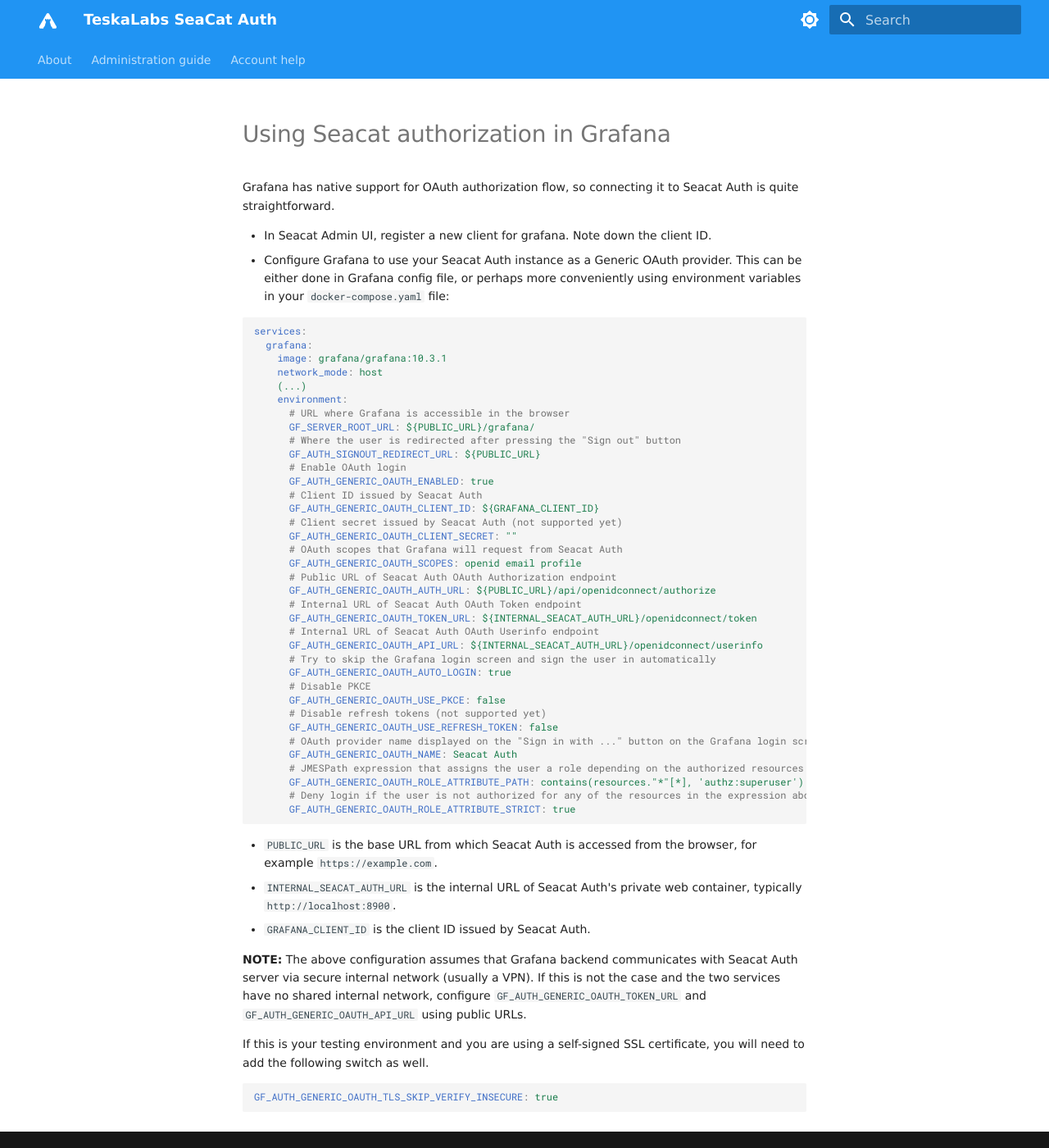
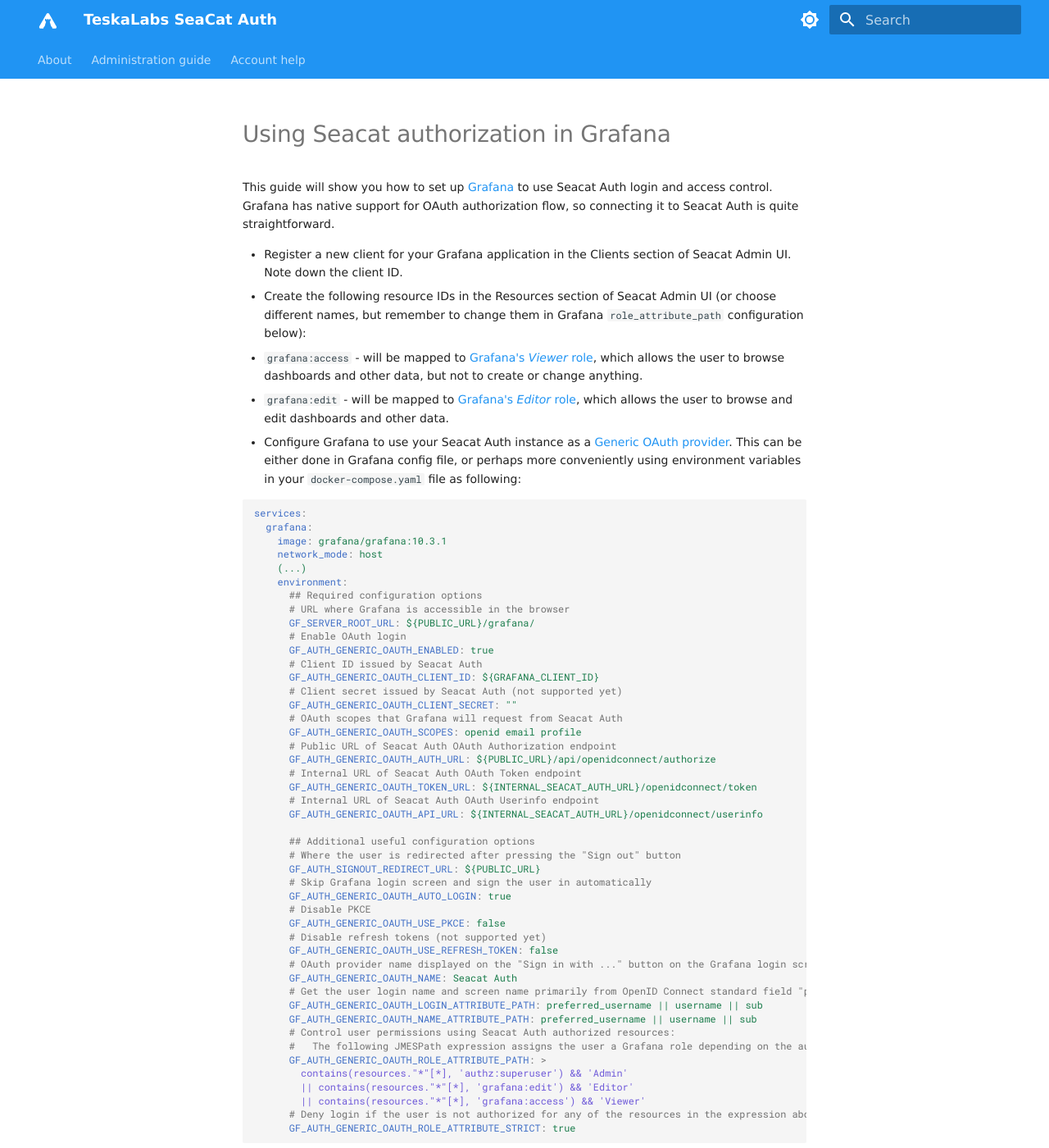
Before and after one commit to TeskaLabs/seacat-auth, an MkDocs documentation site: the page built from docs/integrations/grafana.md, in a window 1280 px wide and 1400 px high. Shown: the whole window at 82% size. Built offline with MkDocs 1.6.1 and Material for MkDocs 9.7.7, drawn with Linux system fonts in a browser that asks for light colours; some web fonts are replaced; some of the changed text lies outside the part shown.

Commit message:
links and details

````diff
--- a/docs/integrations/grafana.md
+++ b/docs/integrations/grafana.md
@@ -4,10 +4,17 @@
 
 # Using Seacat authorization in Grafana
 
+This guide will show you how to set up [Grafana](https://grafana.com/) to use Seacat Auth login and access control.
 Grafana has native support for OAuth authorization flow, so connecting it to Seacat Auth is quite straightforward.
 
-- In Seacat Admin UI, register a new client for grafana. Note down the client ID.
-- Configure Grafana to use your Seacat Auth instance as a Generic OAuth provider. This can be either done in Grafana config file, or perhaps more conveniently using environment variables in your `docker-compose.yaml` file:
+- Register a new client for your Grafana application in the Clients section of Seacat Admin UI. Note down the client ID.
+- Create the following resource IDs in the Resources section of Seacat Admin UI (or choose different names, but remember to change them in Grafana `role_attribute_path` configuration below):
+  - `grafana:access` - will be mapped to [Grafana's _Viewer_ role](https://grafana.com/docs/grafana/latest/administration/roles-and-permissions/#organization-roles),
+    which allows the user to browse dashboards and other data, but not to create or change anything.
+  - `grafana:edit` - will be mapped to [Grafana's _Editor_ role](https://grafana.com/docs/grafana/latest/administration/roles-and-permissions/#organization-roles),
+    which allows the user to browse and edit dashboards and other data.
+- Configure Grafana to use your Seacat Auth instance as a [Generic OAuth provider](https://grafana.com/docs/grafana/latest/setup-grafana/configure-security/configure-authentication/generic-oauth/).
+  This can be either done in Grafana config file, or perhaps more conveniently using environment variables in your `docker-compose.yaml` file as following:
 
 ```yaml
 services:
@@ -16,10 +23,9 @@
     network_mode: host
     (...)
     environment:
+      ## Required configuration options
       # URL where Grafana is accessible in the browser
       GF_SERVER_ROOT_URL: ${PUBLIC_URL}/grafana/
-      # Where the user is redirected after pressing the "Sign out" button
-      GF_AUTH_SIGNOUT_REDIRECT_URL: ${PUBLIC_URL}
       # Enable OAuth login
       GF_AUTH_GENERIC_OAUTH_ENABLED: true
       # Client ID issued by Seacat Auth
@@ -34,7 +40,11 @@
       GF_AUTH_GENERIC_OAUTH_TOKEN_URL: ${INTERNAL_SEACAT_AUTH_URL}/openidconnect/token
       # Internal URL of Seacat Auth OAuth Userinfo endpoint
       GF_AUTH_GENERIC_OAUTH_API_URL: ${INTERNAL_SEACAT_AUTH_URL}/openidconnect/userinfo
-      # Try to skip the Grafana login screen and sign the user in automatically
+
+      ## Additional useful configuration options
+      # Where the user is redirected after pressing the "Sign out" button
+      GF_AUTH_SIGNOUT_REDIRECT_URL: ${PUBLIC_URL}
+      # Skip Grafana login screen and sign the user in automatically
       GF_AUTH_GENERIC_OAUTH_AUTO_LOGIN: true
       # Disable PKCE
       GF_AUTH_GENERIC_OAUTH_USE_PKCE: false
@@ -42,8 +52,15 @@
       GF_AUTH_GENERIC_OAUTH_USE_REFRESH_TOKEN: false
       # OAuth provider name displayed on the "Sign in with ..." button on the Grafana login screen
       GF_AUTH_GENERIC_OAUTH_NAME: Seacat Auth
-      # JMESPath expression that assigns the user a role depending on the authorized resources in their Userinfo or ID token
-      GF_AUTH_GENERIC_OAUTH_ROLE_ATTRIBUTE_PATH: contains(resources."*"[*], 'authz:superuser') && 'Admin' || contains(resources."*"[*], 'grafana:edit') && 'Editor' || contains(resources."*"[*], 'grafana:access') && 'Viewer'
+      # Get the user login name and screen name primarily from OpenID Connect standard field "preferred_username", with fallback to "username" and "sub" fields
+      GF_AUTH_GENERIC_OAUTH_LOGIN_ATTRIBUTE_PATH: preferred_username || username || sub
+      GF_AUTH_GENERIC_OAUTH_NAME_ATTRIBUTE_PATH: preferred_username || username || sub
+      # Control user permissions using Seacat Auth authorized resources:
+      #   The following JMESPath expression assigns the user a Grafana role depending on the authorized resources in their ID token or Userinfo
+      GF_AUTH_GENERIC_OAUTH_ROLE_ATTRIBUTE_PATH: >
+        contains(resources."*"[*], 'authz:superuser') && 'Admin'
+        || contains(resources."*"[*], 'grafana:edit') && 'Editor'
+        || contains(resources."*"[*], 'grafana:access') && 'Viewer'
       # Deny login if the user is not authorized for any of the resources in the expression above
       GF_AUTH_GENERIC_OAUTH_ROLE_ATTRIBUTE_STRICT: true
 ```
@@ -55,7 +72,9 @@
 **NOTE:** The above configuration assumes that Grafana backend communicates with Seacat Auth server via secure internal network (usually a VPN).
 If this is not the case and the two services have no shared internal network, configure `GF_AUTH_GENERIC_OAUTH_TOKEN_URL` and `GF_AUTH_GENERIC_OAUTH_API_URL` using public URLs.
 
-If this is your testing environment and you are using a self-signed SSL certificate, you will need to add the following switch as well.
+If this is your testing environment and you are using a self-signed SSL certificate, you will need to add the following switch as well:
 ```yaml
 GF_AUTH_GENERIC_OAUTH_TLS_SKIP_VERIFY_INSECURE: true
 ```
+
+For more details about Grafana OAuth configuration, [refer to its documentation](https://grafana.com/docs/grafana/latest/setup-grafana/configure-security/configure-authentication/generic-oauth/).
````
